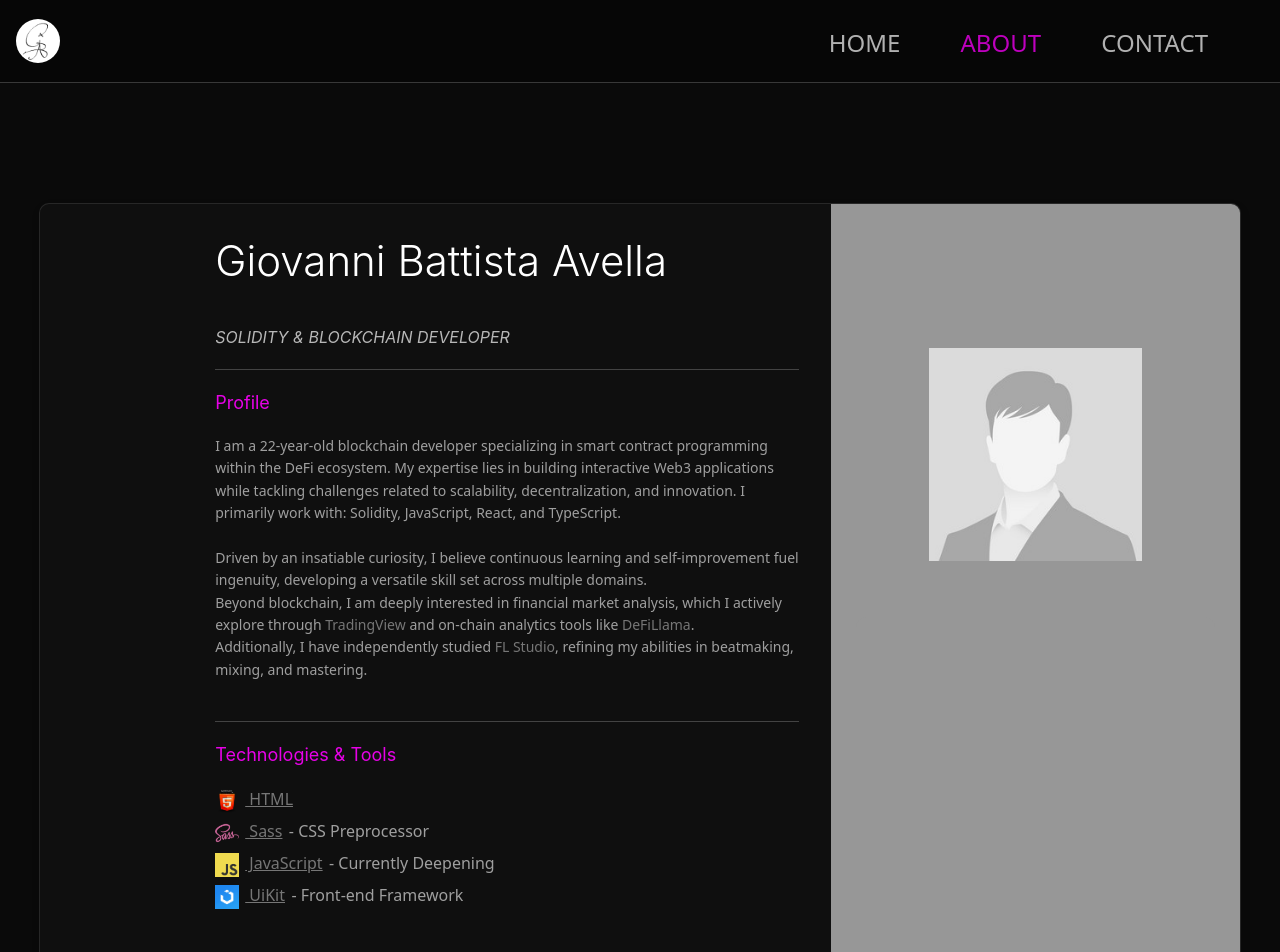
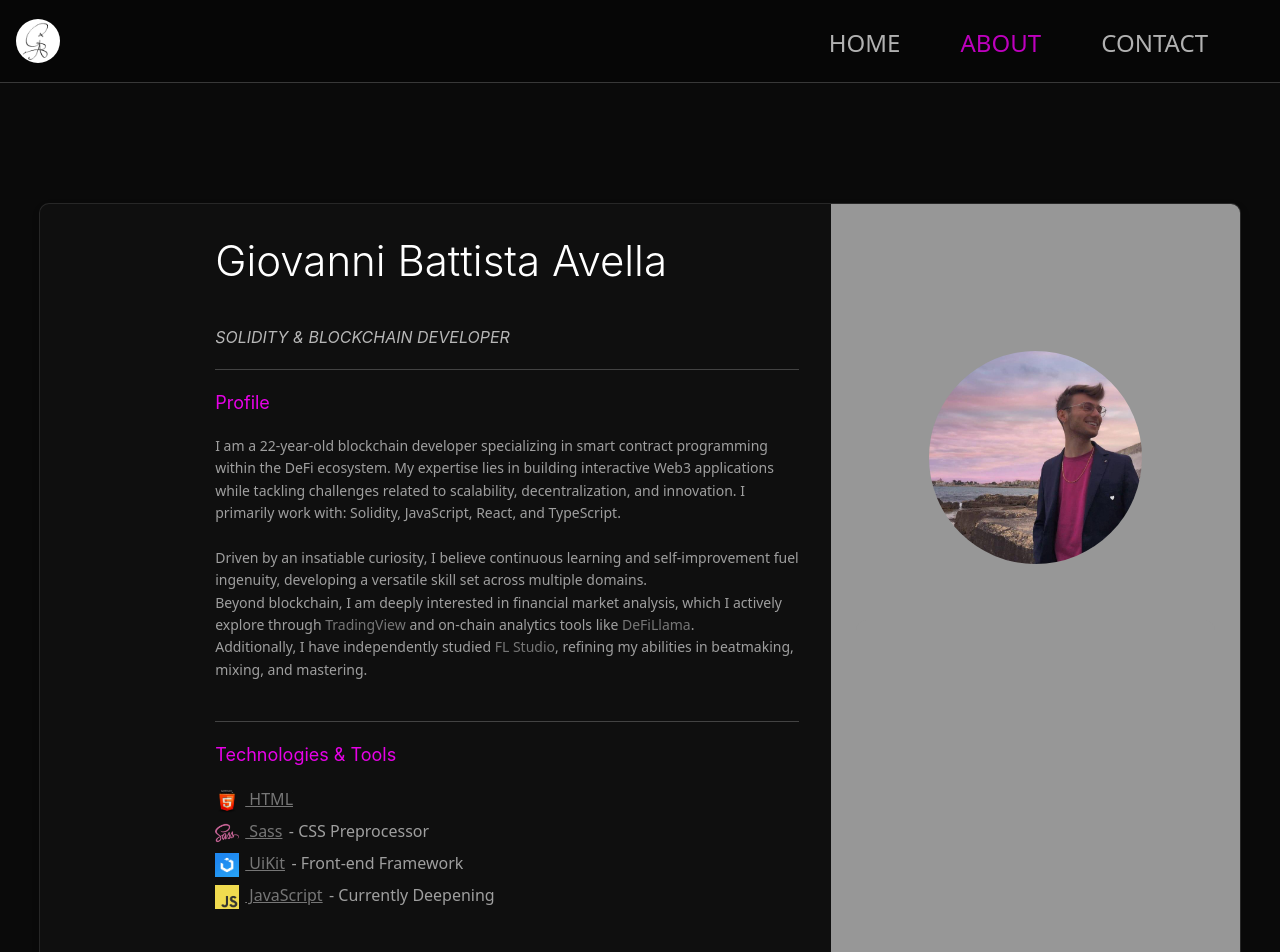
Before and after one commit to Gi4mba/Gi4mba.github.io, a plain HTML site: page portfolio/about/index.html in a window 1280 px wide. Shown: the top 952 px of the page. Drawn offline with nearby package versions, Linux system fonts and the light colour scheme.

Commit message:
Add a profile picture to the about page

```diff
--- a/assets/scss/_about.scss
+++ b/assets/scss/_about.scss
@@ -72,7 +72,7 @@ body main .about{
         .profile-img {
           padding: 1rem;
           width: 350px;
-          border-radius: 10px;
+          border-radius: 50%;
         }
 
         .projects {
--- a/portfolio/about/index.html
+++ b/portfolio/about/index.html
@@ -89,18 +89,18 @@
                - CSS Preprocessor
             </li>
             <li class="uk-flex">
+              <a href="https://getuikit.com/" class="link" target="_blank" rel="noopener">
+                <img src="/assets/img/UiKit.jpg" alt="UiKit icon" width="30">
+                UiKit
+              </a>
+              - Front-end Framework
+            </li>
+            <li class="uk-flex">
               <a href="https://www.javascript.com/" class="link" target="_blank" rel="noopener">
                 <img src="/assets/img/JavaScript.png" alt="JavaScript icon" width="30">
                 JavaScript
               </a>
               - Currently Deepening
-            </li>
-            <li class="uk-flex">
-              <a href="https://getuikit.com/" class="link" target="_blank" rel="noopener">
-                <img src="/assets/img/UiKit.jpg" alt="UiKit icon" width="30">
-                UiKit
-              </a>
-              - Front-end Framework
             </li>
             <!-- <li class="uk-flex">
               <a href="#" class="link" target="_blank" rel="noopener">
@@ -139,13 +139,14 @@
 
           <h4>Languages</h4>
           <p class="uk-text-small"><strong>Italian</strong>: Native language | <strong>English</strong>: Advanced</p>
+          <hr class="divider">
 
           <h4>Certifications</h4>
           <img src="/assets/img/CyberSecurity_Certification.png" alt="Giovanni Battista Avella, Cybersecurity certification" class="certification-img">
         </div>
 
         <div class="col col-right">
-          <img src="/assets/img/placeholder_250x250.jpg" alt="Giovanni Battista Avella, portfolio profile picture" class="profile-img">
+          <img src="/assets/img/Profile_img.jpeg" alt="Giovanni Battista Avella, portfolio profile picture" class="profile-img">
 
           <div class="projects">
             <!-- <h2>Projects</h2>
```
Also changed, not shown: assets/css/style.css, assets/img/Profile_img.jpeg (added), 1 other file.
